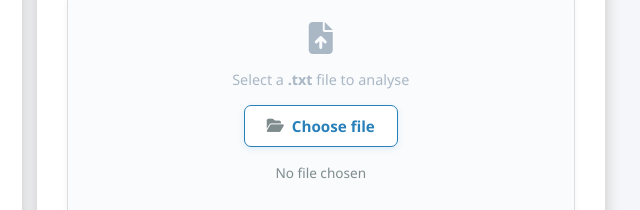
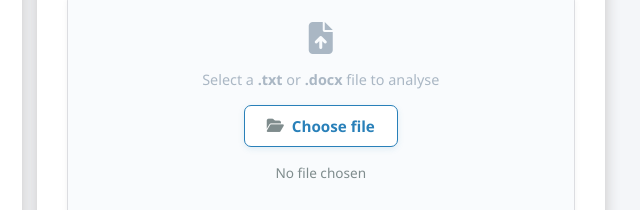
Before and after one commit to Eukon05/BSK-Frontend, a website built with Vite: page bsk_frontend/index.html in a window 1280 px wide. Both pictures are taken after a click on the button "File". Shown: the part 269-479 px from the top of the page, 611-1251 px from the left. Built offline with nearby package versions, Linux system fonts and the light colour scheme.

Commit message:
Desciption of section change

```diff
--- a/bsk_frontend/index.html
+++ b/bsk_frontend/index.html
@@ -54,7 +54,7 @@
 
                 <div id="fileArea" class="fileDropZone" style="display:none;">
                     <i class="fa-solid fa-file-arrow-up fa-2x upload-icon"></i>
-                    <p>Select a <strong>.txt</strong> file to analyse</p>
+                    <p>Select a <strong>.txt</strong> or <strong>.docx</strong> file to analyse</p>
                     <label class="filePickerBtn" for="fileToPredict">
                         <i class="fa-solid fa-folder-open"></i> Choose file
                     </label>
```
